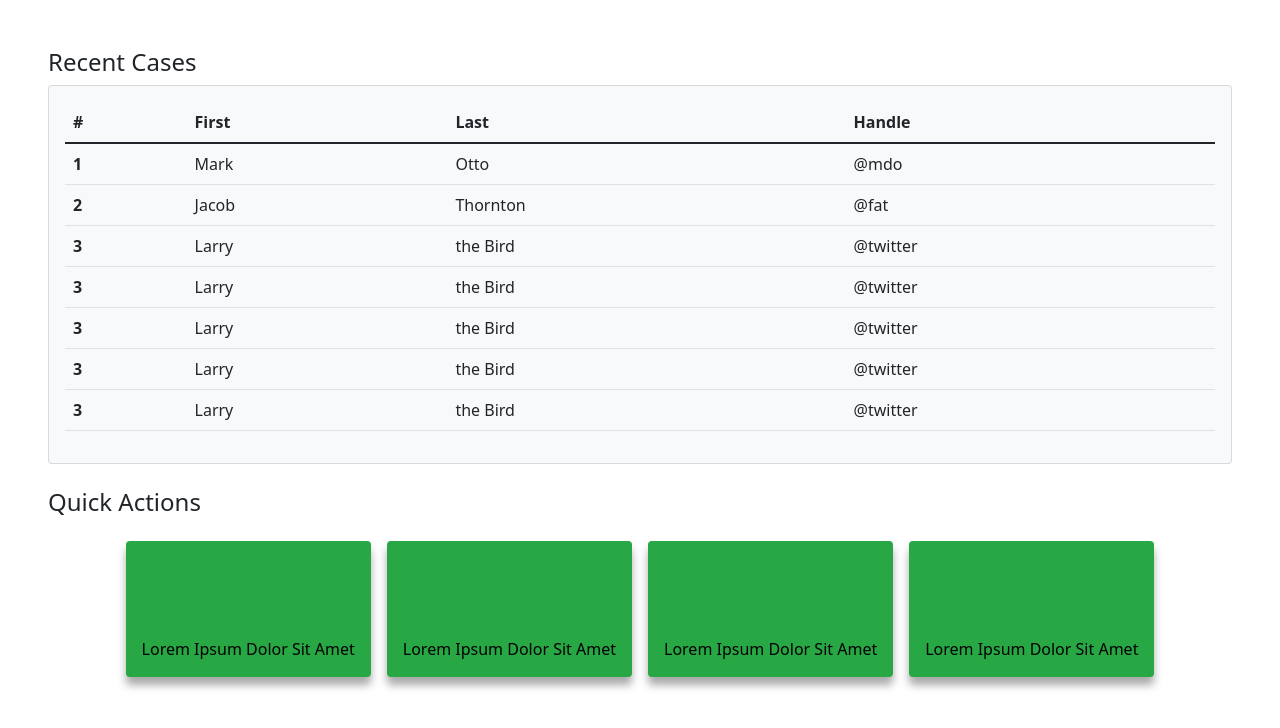
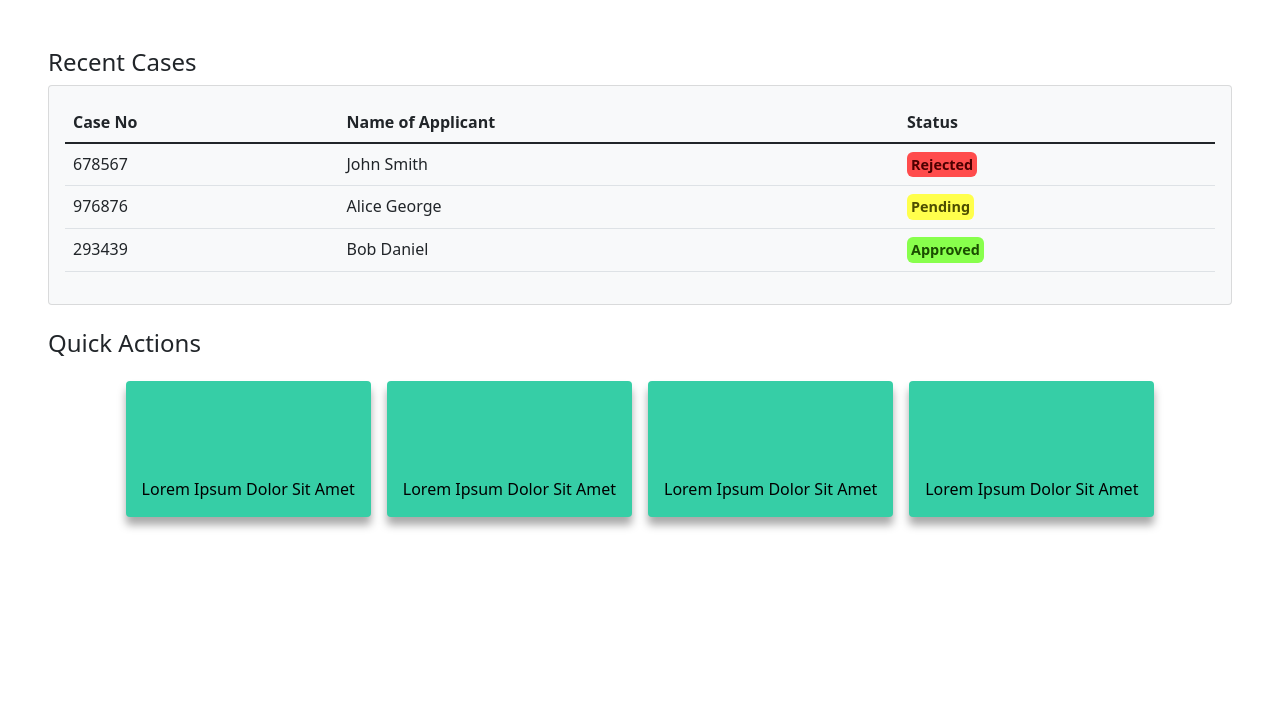
Before and after one commit to Project-Mudrika/Mudrika-Frontend, a Next.js app: page /components/Dashboard in a window 1280 px wide. Shown: the top 728 px of the page. Built offline with nearby package versions, Linux system fonts and the light colour scheme; some icons are missing.

Commit message:
Added: Dashboard table layout

```diff
--- a/src/pages/components/Dashboard.js
+++ b/src/pages/components/Dashboard.js
@@ -11,59 +11,36 @@ export default function Dashboard() {
       <div className={styles.Dashboard_content}>
         <h4 className="h4">Recent Cases</h4>
         <Card bg="light" className={styles.Dashboard_recent_cases}>
-          {/* <Card.Header>Recent Cases</Card.Header> */}
           <Card.Body>
             <table className="table">
               <thead>
                 <tr>
-                  <th scope="col">#</th>
-                  <th scope="col">First</th>
-                  <th scope="col">Last</th>
-                  <th scope="col">Handle</th>
+                  <th scope="col">Case No</th>
+                  <th scope="col">Name of Applicant</th>
+                  <th scope="col">Status</th>
                 </tr>
               </thead>
               <tbody>
                 <tr>
-                  <th scope="row">1</th>
-                  <td>Mark</td>
-                  <td>Otto</td>
-                  <td>@mdo</td>
+                  <td>678567</td>
+                  <td>John Smith</td>
+                  <td>
+                    <div className={styles.status_rejected}>Rejected</div>
+                  </td>
                 </tr>
                 <tr>
-                  <th scope="row">2</th>
-                  <td>Jacob</td>
-                  <td>Thornton</td>
-                  <td>@fat</td>
+                  <td>976876</td>
+                  <td>Alice George</td>
+                  <td>
+                    <div className={styles.status_pending}>Pending</div>
+                  </td>
                 </tr>
                 <tr>
-                  <th scope="row">3</th>
-                  <td>Larry</td>
-                  <td>the Bird</td>
-                  <td>@twitter</td>
-                </tr>
-                <tr>
-                  <th scope="row">3</th>
-                  <td>Larry</td>
-                  <td>the Bird</td>
-                  <td>@twitter</td>
-                </tr>
-                <tr>
-                  <th scope="row">3</th>
-                  <td>Larry</td>
-                  <td>the Bird</td>
-                  <td>@twitter</td>
-                </tr>
-                <tr>
-                  <th scope="row">3</th>
-                  <td>Larry</td>
-                  <td>the Bird</td>
-                  <td>@twitter</td>
-                </tr>
-                <tr>
-                  <th scope="row">3</th>
-                  <td>Larry</td>
-                  <td>the Bird</td>
-                  <td>@twitter</td>
+                  <td>293439</td>
+                  <td>Bob Daniel</td>
+                  <td>
+                    <div className={styles.status_approved}>Approved</div>
+                  </td>
                 </tr>
               </tbody>
             </table>
--- a/src/styles/Dashboard.module.scss
+++ b/src/styles/Dashboard.module.scss
@@ -18,6 +18,28 @@
     .Dashboard_recent_cases {
       flex-grow: 2;
       margin-bottom: 1.5rem;
+
+      .status_rejected,
+      .status_pending,
+      .status_approved {
+        font-size: 0.9rem;
+        width: min-content;
+        padding: 2px 4px;
+        border-radius: 6px;
+        font-weight: 600;
+      }
+      .status_rejected {
+        background-color: hsl(0, 100%, 65%);
+        color: hsl(0, 100%, 15%);
+      }
+      .status_pending {
+        background-color: hsl(60, 100%, 65%);
+        color: hsl(60, 100%, 15%);
+      }
+      .status_approved {
+        background-color: hsl(100, 100%, 65%);
+        color: hsl(100, 100%, 15%);
+      }
     }
 
     .Dashboard_quick_actions {
@@ -28,7 +50,7 @@
       align-items: center;
       gap: 1rem;
 
-            @media screen and (max-width:768px) {
+      @media screen and (max-width: 768px) {
         flex-wrap: wrap;
       }
     }
--- a/src/styles/QuickAction.module.scss
+++ b/src/styles/QuickAction.module.scss
@@ -1,4 +1,4 @@
-@import "./custom_global";
+@import "./color_scheme.module";
 
 .QuickAction {
   color: initial;
@@ -21,7 +21,7 @@
     transition: all 0.1s;
     box-shadow: 0 0.5rem 8px rgba(0, 0, 0, 0.342);
     border: none;
-    background-color: $pri;
+    background-color: map-get($custom-theme, sec);
 
     &:hover {
       box-shadow: 0.5rem 1rem 20px rgba(0, 0, 0, 0.137);
--- /dev/null
+++ b/src/styles/_color_scheme.module.scss
@@ -0,0 +1,11 @@
+$custom-theme: (
+  pri: #28a745,
+  sec: #36cea6,
+  alt-light: #f1f3f2,
+);
+
+:export {
+  @each $key, $value in $custom-theme {
+    #{unquote($key)}: $value;
+  }
+}
--- a/src/styles/custom_global.scss
+++ b/src/styles/custom_global.scss
@@ -1,7 +1,4 @@
 @import "node_modules/bootstrap/scss/bootstrap";
-
-$pri: #28a745;
-$sec: #36cea6;
-$alt-light: #f1f3f2;
+@import "./color_scheme.module";
 
 // Custom theme colors
```
Lines whose indentation alone changed are shown as unchanged.
